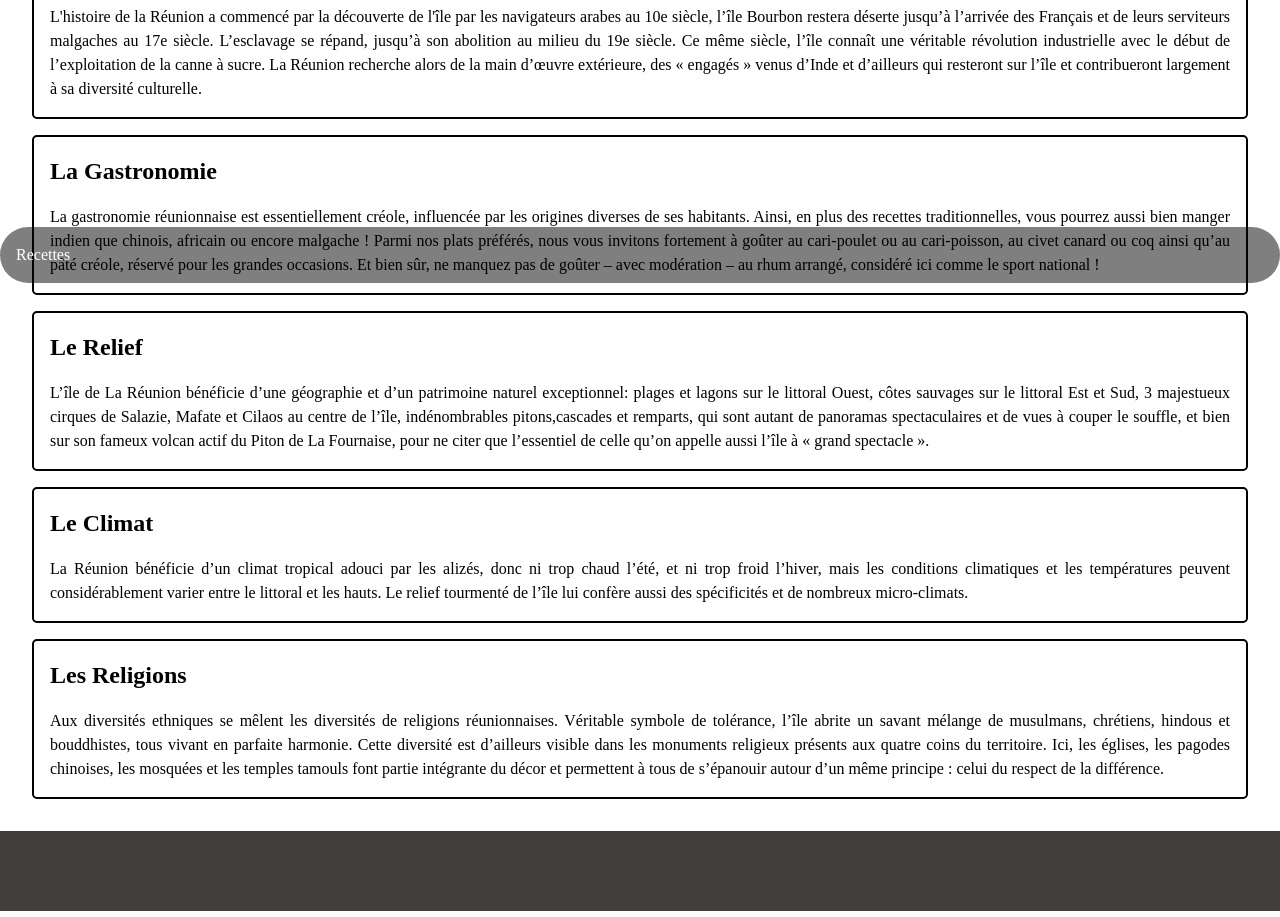
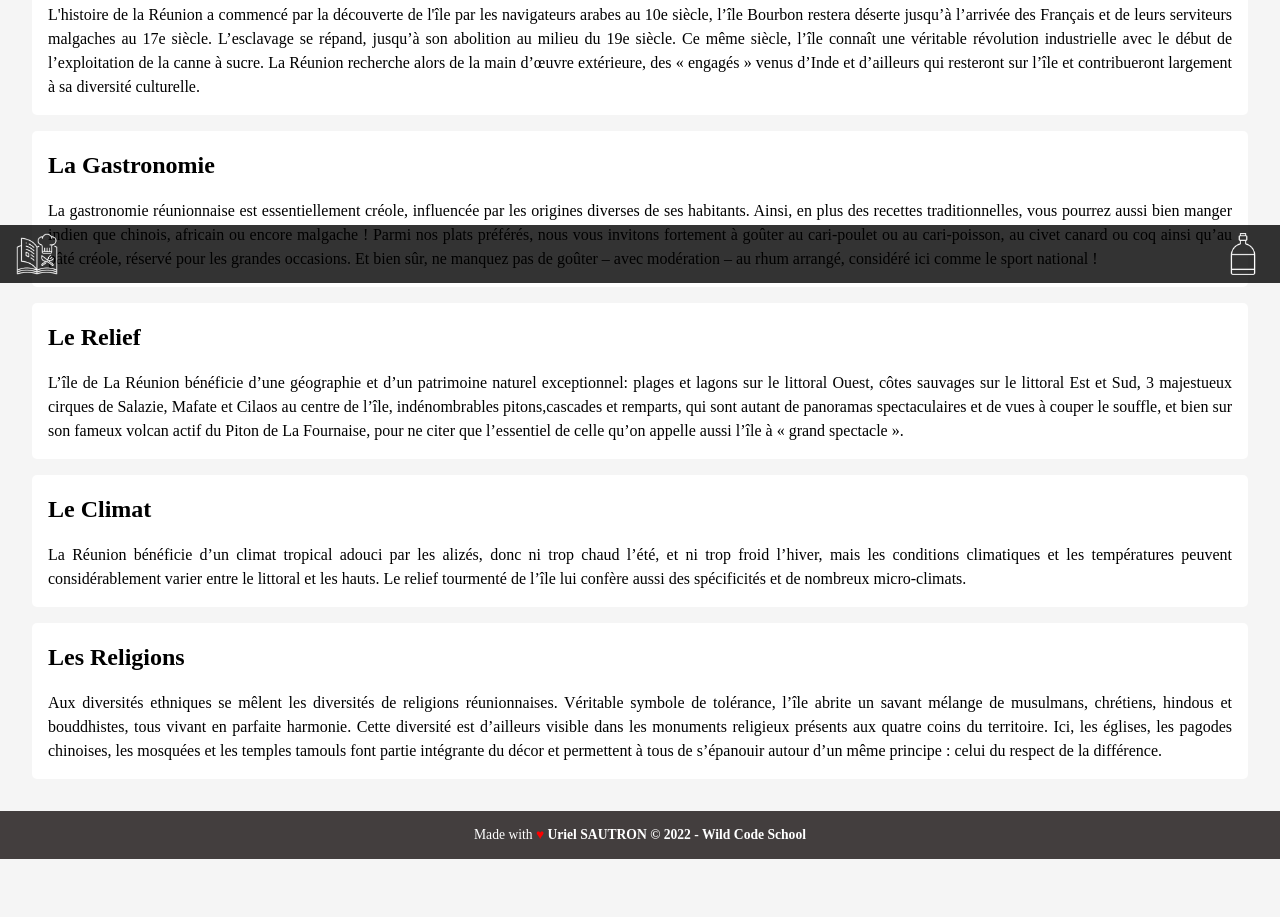
Before and after one commit to Uriel-Sautron/wild_projet_1, a plain HTML site: page index.html in a window 1280 px wide. Shown: the part 517-1434 px from the top of the page. Drawn offline with Linux system fonts and the light colour scheme.

Commit message:
Create home.css, add icon in navbar and complet footer

```diff
--- /dev/null
+++ b/home.css
@@ -0,0 +1,65 @@
+/* Section */
+section:not(.banner) {
+  padding: 2rem 2rem 0 2rem;
+}
+
+/* Section Banner */
+.banner {
+  position: fixed;
+  top: 0;
+  left: 0;
+  width: 100%;
+  height: 10rem;
+}
+
+.banner > img {
+  position: absolute;
+  top: 0;
+  left: 0;
+  width: 100%;
+  height: 100%;
+  object-fit: cover;
+}
+
+.banner > h1 {
+  position: absolute;
+  width: auto;
+  bottom: 0;
+  right: 10px;
+  font-size: 2.5em;
+  font-weight: bold;
+  color: #fff;
+  text-shadow: 0 0 10px #000;
+}
+
+/* Section Description */
+.description {
+  margin-top: 10rem;
+}
+
+ul {
+  margin-left: 2rem;
+}
+
+/* Section Cards */
+.card {
+  background-color: #fff;
+  border-radius: 5px;
+  padding: 1rem;
+  height: auto;
+}
+
+.card:not(:first-child) {
+  margin-top: 1rem;
+}
+
+.card > h2 {
+  font-size: 1.5em;
+  font-weight: bold;
+  /* text-align: center; */
+}
+
+.card > p {
+  margin-top: 1rem;
+  text-align: justify;
+}
--- a/index.html
+++ b/index.html
@@ -6,13 +6,27 @@
     <meta name="viewport" content="width=device-width, initial-scale=1.0" />
     <title>Ile de la Réunion</title>
     <link rel="stylesheet" href="./css/reset.css" />
+    <link rel="stylesheet" href="home.css" />
     <link rel="stylesheet" href="style.css" />
   </head>
   <body>
     <!-- Header start -->
     <header>
       <nav>
-        <a href="#">Recettes</a>
+        <a href="#">
+          <img
+            src="./assets/icons/icon-recette.png"
+            alt="Icone livre de recette"
+          />
+          <span class="nav-text">Recettes</span>
+        </a>
+        <a href="#">
+          <img
+            src="./assets/icons/icon-rhum.png"
+            alt="Icone livre de recette"
+          />
+          <span class="nav-text">Rhum</span>
+        </a>
       </nav>
     </header>
     <!-- Header end -->
@@ -122,8 +136,16 @@
     <!-- Main end -->
 
     <!-- Footer start -->
-    <footer></footer>
+    <footer>
+      <p>
+        Made with
+        <span>&hearts;</span>
+        <b>Uriel SAUTRON © 2022 - Wild Code School</b>
+      </p>
+    </footer>
     <!-- Footer end -->
+
+    <div class="fix-navtab"></div>
 
     <script src="./javascript/index.js" defer></script>
   </body>
--- a/style.css
+++ b/style.css
@@ -4,17 +4,19 @@ body {
   display: flex;
   flex-direction: column;
   align-items: center;
+  background-color: #f5f5f5;
 }
 
 /* Navbar */
 nav {
+  display: flex;
+  justify-content: space-between;
   position: fixed;
   bottom: 0;
   left: 0;
-  padding: 1rem;
-  background-color: rgba(0, 0, 0, 0.5);
+  padding: 0.5rem 1rem;
+  background-color: rgba(0, 0, 0, 0.8);
   width: 100%;
-  border-radius: 30px;
 }
 
 a {
@@ -22,76 +24,35 @@ a {
   text-decoration: none;
 }
 
-/* Section */
-section:not(.banner) {
-  padding: 2rem 2rem 0 2rem;
+a > img {
+  height: 42px;
 }
 
-/* Section Banner */
-.banner {
-  position: fixed;
-  top: 0;
-  left: 0;
-  width: 100%;
-  height: 10rem;
-}
-
-.banner > img {
-  position: absolute;
-  top: 0;
-  left: 0;
-  width: 100%;
-  height: 100%;
-  object-fit: cover;
-}
-
-.banner > h1 {
-  position: absolute;
-  width: auto;
-  bottom: 0;
-  right: 10px;
-  font-size: 2.5em;
-  font-weight: bold;
-  color: #fff;
-  text-shadow: 0 0 10px #000;
-}
-
-/* Section Description */
-.description {
-  margin-top: 10rem;
-}
-
-ul {
-  margin-left: 2rem;
-}
-
-/* Section Cards */
-.card {
-  border: 2px solid #000;
-  border-radius: 5px;
-  padding: 1rem;
-  height: auto;
-}
-
-.card:not(:first-child) {
-  margin-top: 1rem;
-}
-
-.card > h2 {
-  font-size: 1.5em;
-  font-weight: bold;
-  /* text-align: center; */
-}
-
-.card > p {
-  margin-top: 1rem;
-  text-align: justify;
+.nav-text {
+  display: none;
 }
 
 /* Footer */
 footer {
   width: 100%;
-  height: 5rem;
+  height: 3rem;
   background-color: rgb(67, 62, 62);
   margin-top: 2rem;
+  color: white;
+  display: flex;
+  align-items: center;
+  justify-content: center;
 }
+
+.fix-navtab {
+  height: 3.6rem;
+  width: 100%;
+}
+
+footer > p {
+  font-size: 0.85rem;
+}
+
+footer span {
+  color: red;
+}
```
Also changed, not shown: assets/icons/icon-recette.png (added), assets/icons/icon-rhum.png (added).
